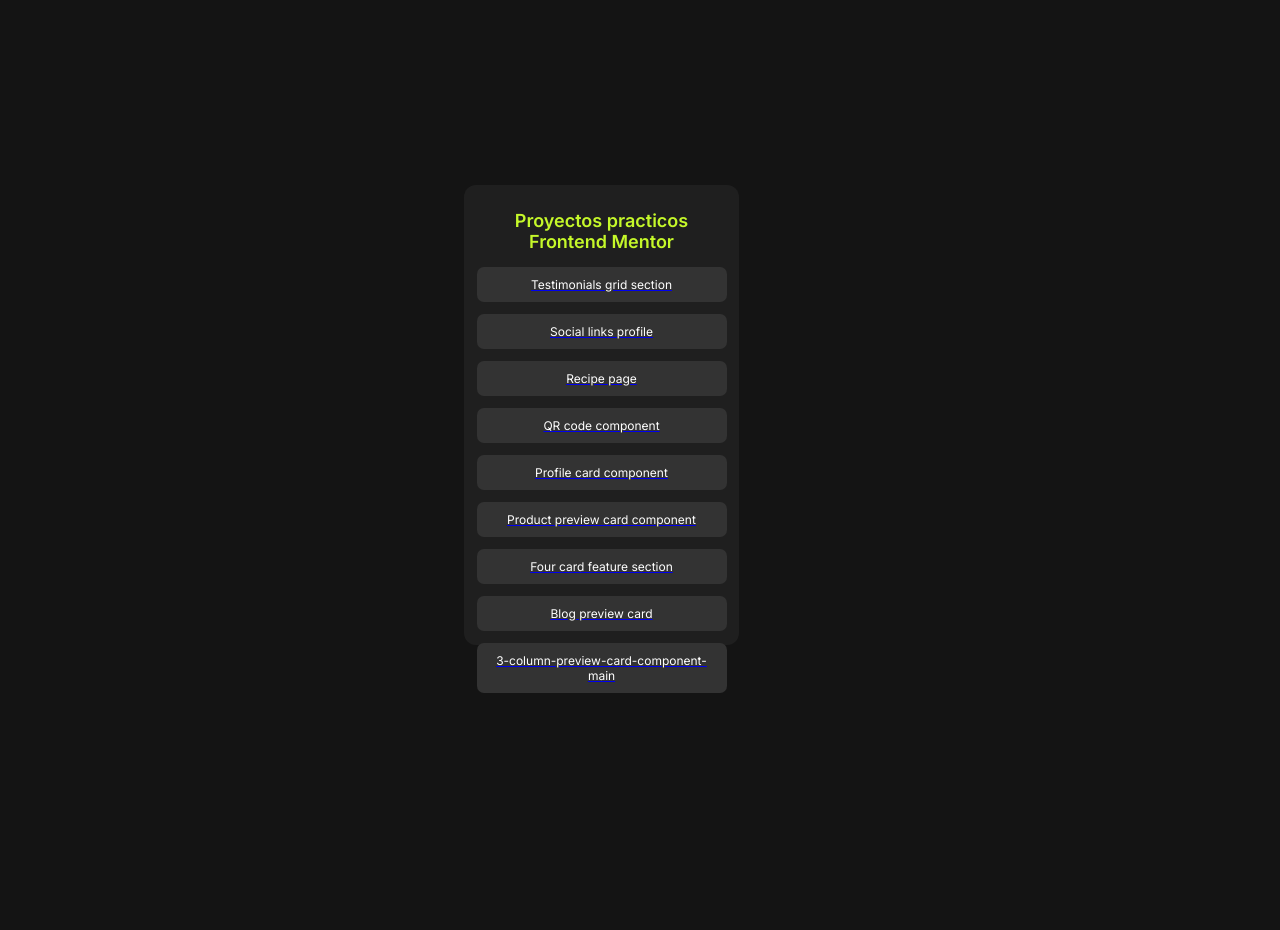
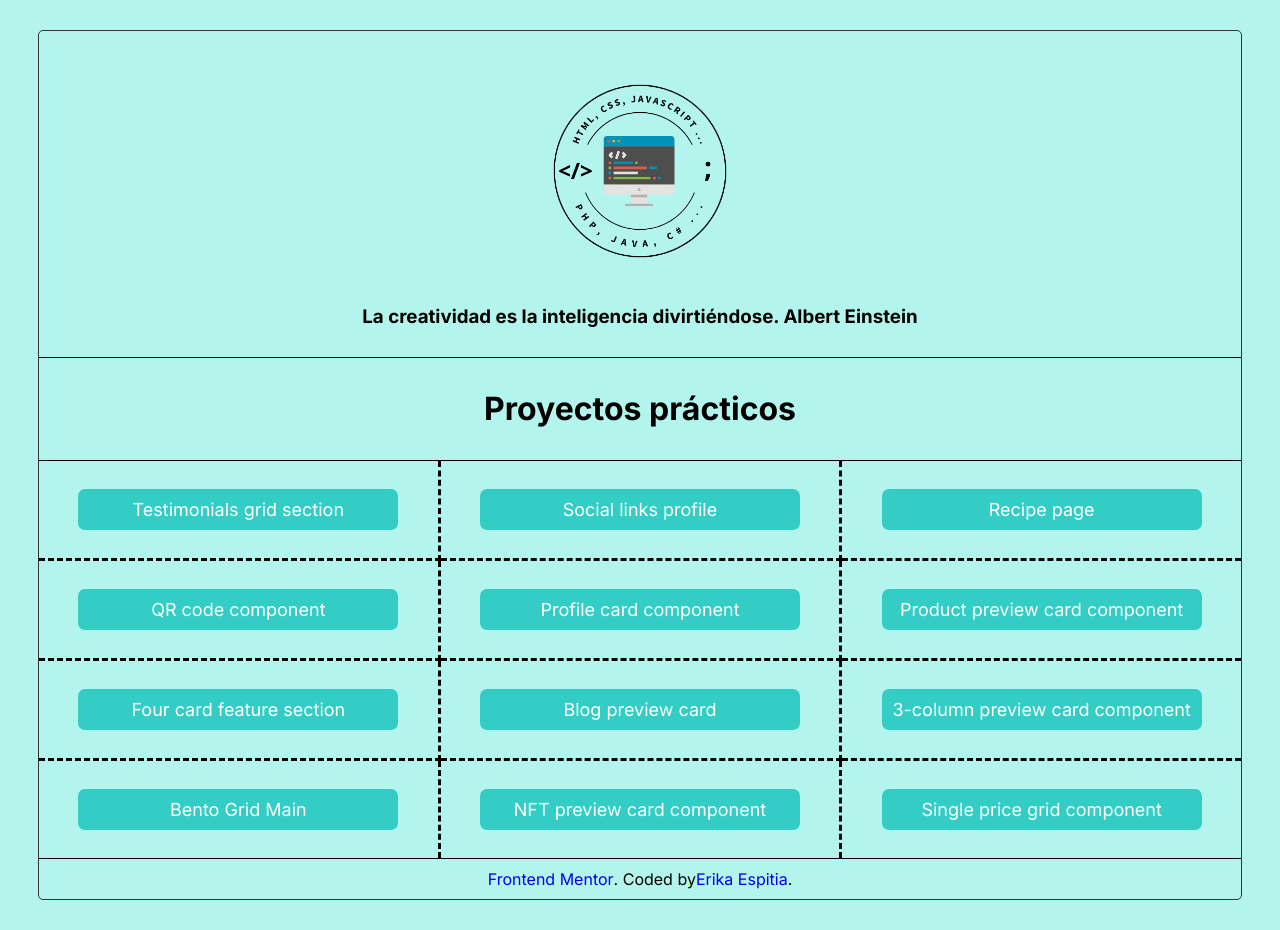
Before and after one commit to danesp93/development, a plain HTML site: page index.html in a window 1280 px wide. Before the commit the page ends 800 px from the top, so only its background shows below. Drawn offline with Linux system fonts and the light colour scheme.

Commit message:
development

```diff
--- a/index.html
+++ b/index.html
@@ -11,44 +11,69 @@
   <title>Frontend Mentor | Link a Proyectos</title>
 </head>
 <body>
-    <div role="contentinfo" class="colum-social">
-        <header class="head-1">
-            <h1 class="head-h1">
-                Proyectos practicos <br> Frontend Mentor
-            </h1>
-        </header>
-        </dt>
-        <footer class="foot-1">
-            <dl class="list">
-                <dt class="bto-1" >
-                    <a href="https://danesp93.github.io/development/Testimonials%20grid%20section/" target="_blank"><p >Testimonials grid section</p>
-                </dt>
-                <dt class="bto-1" >
-                    <a href="https://danesp93.github.io/development/Social%20links%20profile/" target="_blank"><p >Social links profile</p>
-                </dt>
-                <dt class="bto-1" >
-                    <a href="https://danesp93.github.io/development/Recipe%20page/" target="_blank"><p >Recipe page</p>
-                </dt>
-                <dt class="bto-1" >
-                    <a href="https://danesp93.github.io/development/QR%20code%20component/" target="_blank"><p >QR code component</p>
-                </dt>
-                <dt class="bto-1" >
-                    <a href="https://danesp93.github.io/development/Profile%20card%20component/" target="_blank"><p >Profile card component</p>
-                </dt>
-                <dt class="bto-1" >
-                    <a href="https://danesp93.github.io/development/Product%20preview%20card%20component/" target="_blank"><p >Product preview card component</p>
-                </dt>
-                <dt class="bto-1" >
-                    <a href="https://danesp93.github.io/development/Four%20card%20feature%20section/" target="_blank"><p >Four card feature section</p>
-                </dt>
-                <dt class="bto-1" >
-                    <a href="https://danesp93.github.io/development/Blog%20preview%20card/" target="_blank"><p >Blog preview card</p>
-                </dt>
-                <dt class="bto-1" >
-                    <a href="https://danesp93.github.io/development/3-column-preview-card-component-main/" target="_blank"><p >3-column-preview-card-component-main</p>
-                </dt>
-            </dl>
-        </footer>
+    <div role="contentinfo" class="Pagina">
+        <div role="Menu" class="pMenu">
+            <img src="./Imagesd/logogit.png" alt="">
+            <h3>La creatividad es la inteligencia divirtiéndose. Albert Einstein </h3>
+        </div>
+        <div role="head" class="pagHead">
+            <H1>
+                Proyectos prácticos
+            </H1>
+        </div>
+        <div role="columns" class="bto-1" >
+            <a href="https://danesp93.github.io/development/Testimonials%20grid%20section/" target="_blank">
+            <p>Testimonials grid section</p>
+        </div>
+        <div role="columns" class="bto-2" >
+            <a href="https://danesp93.github.io/development/Social%20links%20profile/" target="_blank">
+            <p>Social links profile</p>
+        </div>
+        <div role="columns" class="bto-3" >
+            <a href="https://danesp93.github.io/development/Recipe%20page/" target="_blank">
+            <p >Recipe page</p>
+        </div>
+        <div role="columns" class="bto-4" >
+            <a href="https://danesp93.github.io/development/QR%20code%20component/" target="_blank">
+            <p >QR code component</p>
+        </div>
+        <div role="columns" class="bto-5" >
+            <a href="https://danesp93.github.io/development/Profile%20card%20component/" target="_blank">
+            <p >Profile card component</p>
+        </div>
+        <div role="columns" class="bto-6" >
+            <a href="https://danesp93.github.io/development/Product%20preview%20card%20component/" target="_blank">
+            <p >Product preview card component</p>
+        </div>
+        <div role="columns" class="bto-7" >
+            <a href="https://danesp93.github.io/development/Four%20card%20feature%20section/" target="_blank">
+            <p>Four card feature section</p>
+        </div>
+        <div role="columns" class="bto-8">
+            <a href="https://danesp93.github.io/development/Blog%20preview%20card/" target="_blank"><p >Blog preview card</p>
+        </div>
+        <div role="columns" class="bto-9">
+            <a href="https://danesp93.github.io/development/3-column-preview-card-component-main/" target="_blank">
+            <p>3-column preview card component</p>
+        </div>
+        <div role="columns" class="bto-10">
+            <a href="https://danesp93.github.io/development/Bento%20grid/" target="_blank">
+            <p>Bento Grid Main</p>
+        </div>
+        <div role="columns" class="bto-11">
+            <a href="https://danesp93.github.io/development/NFT%20preview%20card%20component/" target="_blank">
+            <p>NFT preview card component</p>
+        </div>
+        <div role="columns" class="bto-12">
+            <a href="https://danesp93.github.io/development/Single%20price%20grid%20component/" target="_blank">
+            <p>Single price grid component</p>
+        </div>
+        <div role="footer" class="pagiFooter">
+            <span class="attribution">
+                <a href="https://www.frontendmentor.io?ref=challenge" target="_blank">Frontend Mentor</a>.
+                Coded by <a href="#">Erika Espitia</a>.
+            </span>
+        </div>
     </div>
 </body>
 </html>
--- a/stylesd.css
+++ b/stylesd.css
@@ -1,81 +1,115 @@
 :root{
-    --Green: hsl(75, 94%, 57%);
+
     --White: hsl(0, 0%, 100%);
     --Grey-700: hsl(0, 0%, 20%);
     --Grey-800: hsl(0, 0%, 12%);
-    --Grey-900: hsl(0, 0%, 8%);
 }
 
 body{
-    background-color: var(--Grey-900);
-    position: absolute;
-    top: 50%;
-    left: 50%;
-    transform: translate(-50%, -50%);
-    text-align: center;
-}
-.colum-social{
-    border:hsl(216, 15%, 48%)  2px;
-    background-color: var(--Grey-800);
-    Font-size: 15px;
-    width: 250px;
-
-    border-radius: 12px;
-    padding:5%;
+    background-color: #b3f5ed;
+    font-family: Inter;
+    min-height: 100vh;
 }
 
 
-.head-1 .head-h1{
-    font-family: Inter;
-    font-weight: 600;
-    font-size: 18px;
-    color: var(--Green);
+.Pagina p {
+    text-align: center;
+    width: 300px;
+    background-color: #34cdc5;
+    color:var(--White);
+    font-size:18px;
+    border: var(--Grey-800) 1px;
+    border-radius: 7px;
+    padding: 10px;
+}
+.Pagina a{
+    text-decoration: none;
 }
 
-.bto-1 p {
+.Pagina p:hover{
+    background-color: #f1fcfb;
+    color: var(--Grey-800);
+    font-size:18px;
+    padding: 10px;
+}
+.pMenu{
+    grid-column: span 3 / span 3;
+    border-bottom: solid 1px;
+    padding: 10px;
     text-align: center;
-    padding: 3px;
-    background-color:var(--Grey-700);
-    color:var(--White);
-    padding:10px;
-    text-align:center;
-    font-size:12px;
-    border: var(--Grey-800) 1px;
-    border-radius: 7px;
-    font-family: Inter;
-
+}
+.pMenu img{
+    width: 260px;
+    margin-bottom: 0px;
+}
+.pMenu h3{
+    margin-top: 0px;
+}
+.pagHead{
+    grid-column: span 3 / span 3;
+    grid-row-start: 2;
+    border-bottom: solid 1px;
+    padding: 10px;
+    display: flex;
+    justify-content: center;
+}
+.bto-1, .bto-2, .bto-3{
+    grid-row-start: 3;
+    border-bottom-style: dashed;
+    padding: 10px;
+    display: flex;
+    justify-content: center;
 }
 
-.bto-1 p:hover{
-    background-color: var(--Green);
-    color: var(--Grey-800);
-    font-family: Inter;
-    font-weight: 800;
+.bto-4, .bto-5, .bto-6{
+    grid-row-start: 4;
+    border-bottom-style: dashed;
+    padding: 10px;
+    display: flex;
+    justify-content: center;
 }
 
-@media only screen  {
-    body{
-        background-color: var(--Grey-900);
-        position: absolute;
-        top: 48%;
-        left: 45%;
-        transform: translate(-48%, -45%);
-        text-align: center;
+.bto-7, .bto-8, .bto-9{
+    grid-row-start: 5;
+    padding: 10px;
+    display: flex;
+    justify-content: center;
+    border-bottom-style: dashed;
+}
+
+.bto-10, .bto-11, .bto-12{
+    grid-row-start: 6;
+    padding: 10px;
+    display: flex;
+    justify-content: center;
+}
+.pagiFooter{
+    grid-column: span 3 / span 3;
+    border-top: solid 1px;
+    padding: 10px;
+    display: flex;
+    justify-content: center;
+}
+@media (min-width: 1024px) {
+    .Pagina{
+        margin: 30px;
+        border: solid 1px var(--Grey-700);
+        border-radius: 5px;
+        display: grid;
+        grid-template-columns: repeat(auto-fill, minmax(2, 1fr)) ;
+        gap: 0px;
     }
-    .colum-social{
-        border:hsl(216, 15%, 48%)  2px;
-        background-color: var(--Grey-800);
-        Font-size: 15px;
-        width: 250px;
-        height: 435px;
-        border-radius: 12px;
-        padding:5%;
+    .bto-1, .bto-2, .bto-4, .bto-5, .bto-7, .bto-8, .bto-10, .bto-11{
+        border-right-style: dashed;
     }
-    .bto-1 p:hover{
-        background-color: var(--Green);
-        color: var(--Grey-800);
-        font-family: Inter;
-        font-weight: 800;
+}
+@media screen and (max-width: 425px){
+    .Pagina{
+        margin: 10px;
+        border: solid 1px var(--Grey-700);
+        border-radius: 5px;
     }
-
+    .bto-10, .bto-11{
+        border-bottom-style: dashed;
+    }
 }
```
Also changed, not shown: Imagesd/logogit.png (added).
